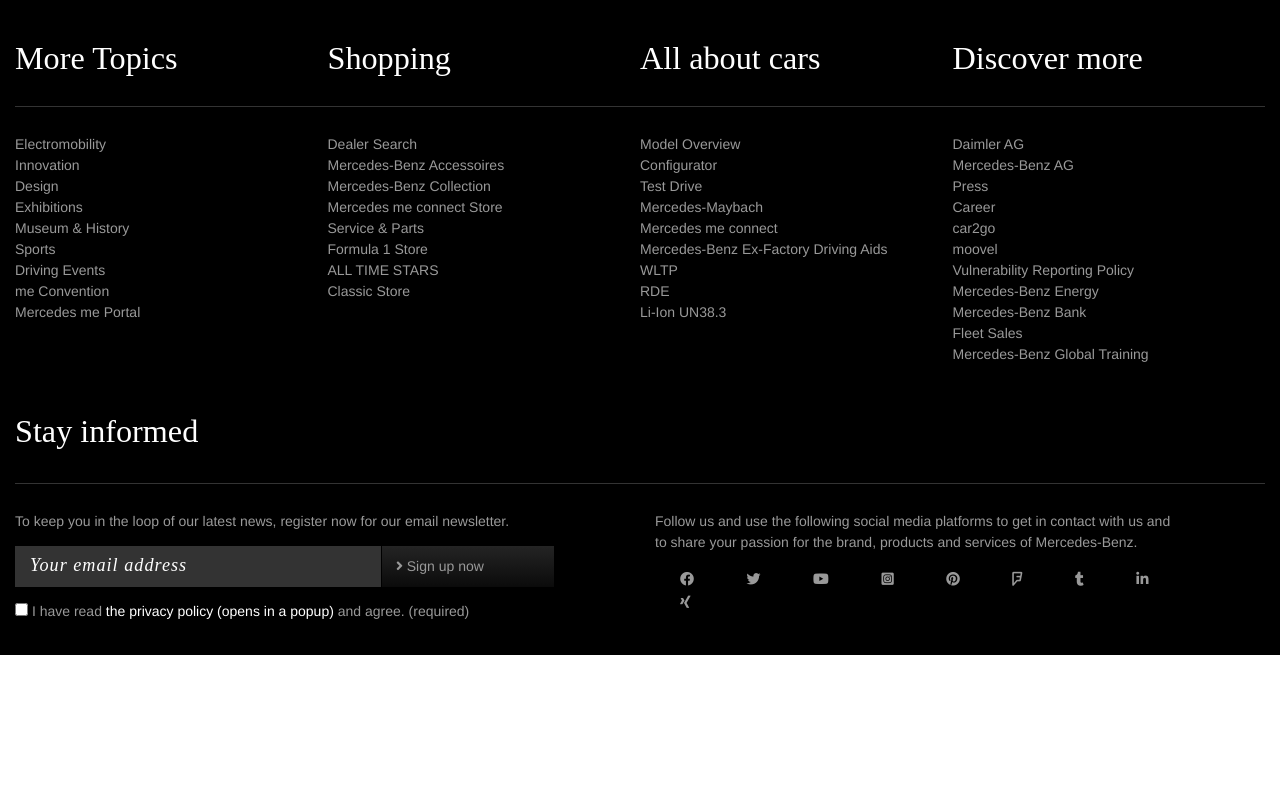
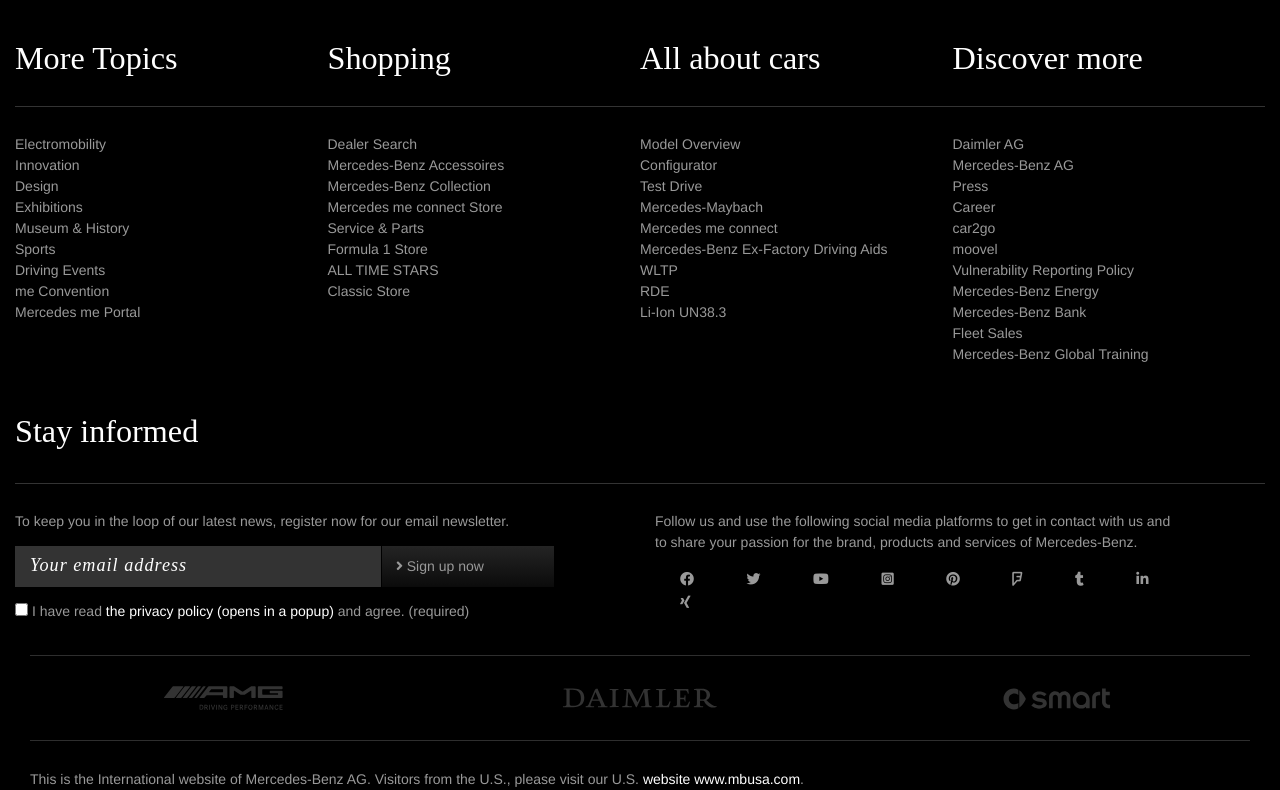
Before and after one commit to nathanWanderTech/BaiTapMecedes, a plain HTML site: page index.html in a window 1280 px wide. Shown: the part 3565-4355 px from the top of the page. Before the commit the page ends 4220 px from the top, so only its background shows below. Drawn offline with nearby package versions, Linux system fonts and the light colour scheme.

Commit message:
C8 - Finish FOOTER BRANDHUB

```diff
--- a/index.html
+++ b/index.html
@@ -465,12 +465,32 @@
                 <li class="social-media__item"><i class="fab fa-xing"></i></li>
               </ul>
             </div>
-
           </div>
-
         </div>
       </div>
+    </section>
 
+    <!-- FOOTER BRANDHUB -->
+    <section class="footer-brandhub">
+      <div class="container-fluid">
+        <div class="footer-brandhub-block container-fluid">
+          <hr>
+          <div class ="row">
+            <div class="col-md-4 col-12 footer-brandhub-item">
+              <img src="./img/logo/logo_amg.svg" class="img-fluid">
+            </div>
+            <div class="col-md-4 col-12 footer-brandhub-item">
+              <img src="./img/logo/logo_daimler.svg" class="img-fluid">
+            </div>
+            <div class="col-md-4 col-12 footer-brandhub-item">
+              <img src="./img/logo/logo_smart.svg" class="img-fluid" >
+            </div>
+          </div>
+          <hr>
+          <p>This is the International website of Mercedes-Benz AG.
+            Visitors from the U.S., please visit our U.S. <span class ="web-link"><a href="">website www.mbusa.com</a></span>.</p>
+        </div>
+      </div>
     </section>
     <!-- Optional JavaScript -->
 
--- /dev/null
+++ b/scss/component/_footer-brandhub.scss
@@ -0,0 +1,28 @@
+.footer-brandhub {
+  background: $black;
+  .footer-brandhub-block {
+    hr {
+      margin: 0;
+      background-color: $text-darkgray;
+    }
+    .footer-brandhub-item {
+      text-align: center;
+      padding: 2rem 0;
+      img {
+        height: 2rem;
+      }
+    }
+    p {
+      margin-top: 2rem;
+      margin-bottom: 0;
+      color: $text-gray;
+      .web-link {
+        @include hover-2-blue;
+        a {
+          text-decoration: none;
+          color: $white;
+        }
+      }
+    }
+  }
+}
--- a/scss/style.scss
+++ b/scss/style.scss
@@ -10,3 +10,4 @@
 @import "./component/tesitmonial";
 @import "./component/links";
 @import "./component/contact";
+@import "./component/footer-brandhub";
```
Also changed, not shown: css/style.css, 1 other file.
